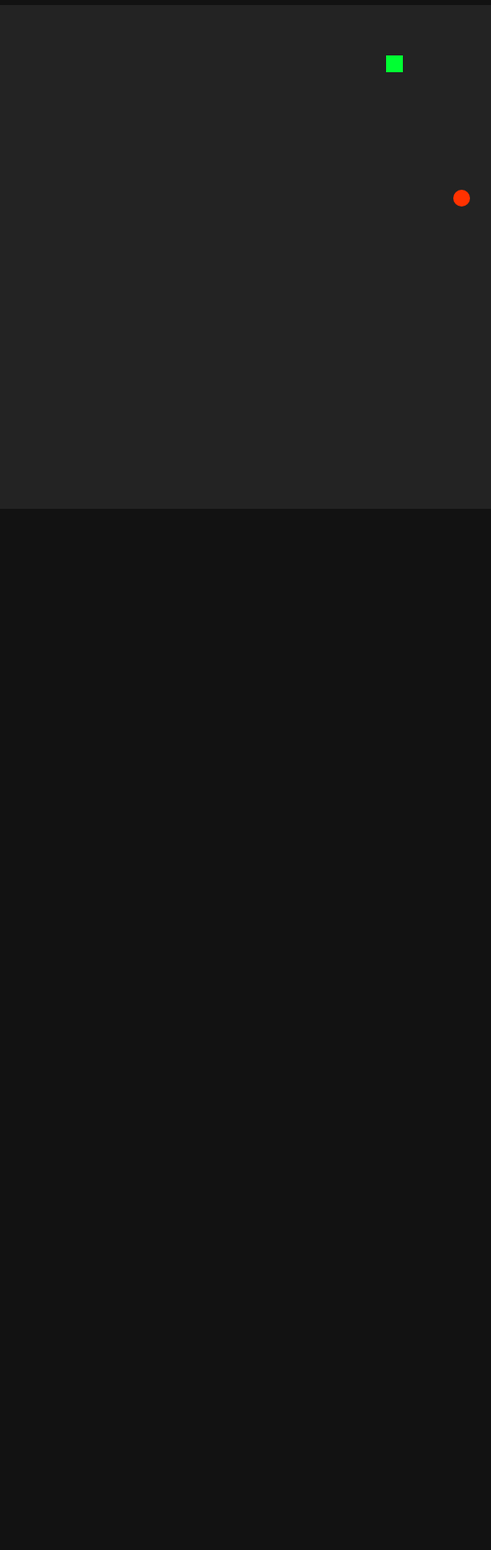
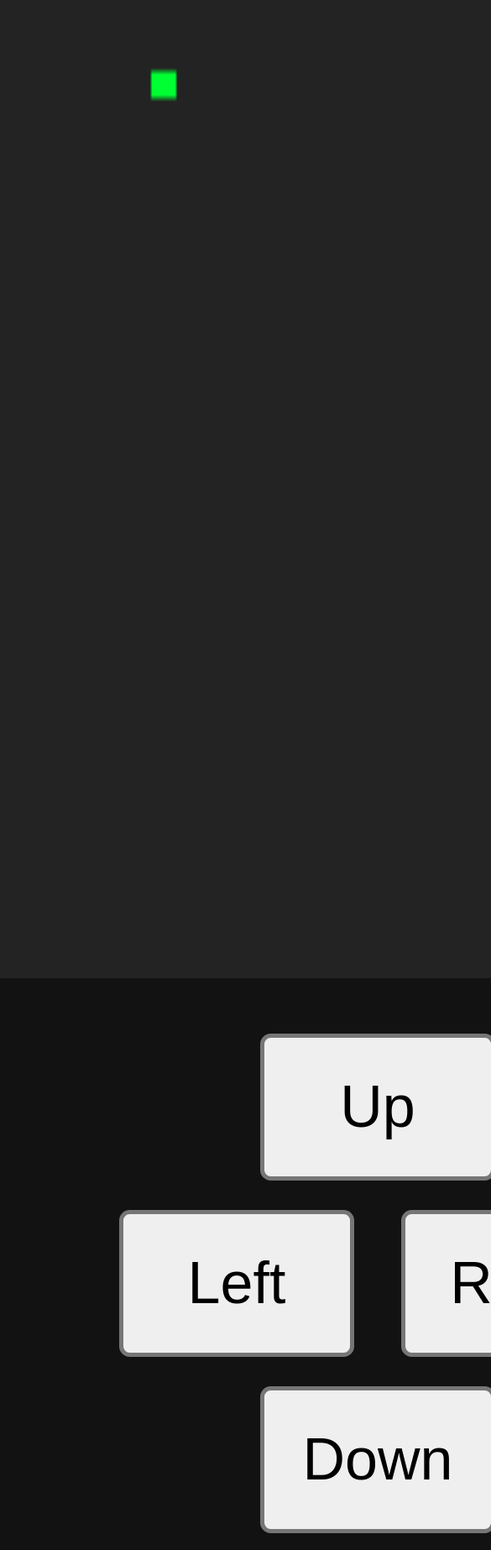
Before and after one commit to TracyGJG/fp-games, a plain HTML site: page 001-snake/web.html in a window 390 px wide. Shown: the part 154-2000 px from the top of the page at 84% size, 585 px wide, since content can reach past the window. Before the commit the page ends 844 px from the top, so only its background shows below. Drawn offline with Linux system fonts and the light colour scheme.

Commit message:
Mobile controls added

```diff
--- a/001-snake/snake.js
+++ b/001-snake/snake.js
@@ -15,7 +15,11 @@ import Matrix from './matrix.js';
 
 import CONSTANTS from './constants.json' with { type: 'json' };
 const { COLS, ROWS, MOVES, NON_SNAKE, INITIAL_LIVES, INITIAL_SCORE, POINTS } = CONSTANTS;
+const IS_LANDSCAPE = window.matchMedia("orientation: landscape").matches;
+const _cols = IS_LANDSCAPE ? COLS : ROWS;
+const _rows = IS_LANDSCAPE ? ROWS : COLS;
 let points = 10;
+
 
 // Predicates
 const willEat = (state) => pointEq(nextHead(state))(state.apple);
@@ -28,9 +32,9 @@ const nextMoves = (state) =>
   state.moves.length > 1 ? dropFirst(state.moves) : state.moves;
 const nextApple = (state) => {
   if (willEat(state)) {
-    (state.snake.length > ROWS) && (points = POINTS.LOW);
-    (state.snake.length > COLS) && (points = POINTS.MED);
-    (state.snake.length > (COLS + ROWS)) && (points = POINTS.HIGH);
+    (state.snake.length > _rows) && (points = POINTS.LOW);
+    (state.snake.length > _cols) && (points = POINTS.MED);
+    (state.snake.length > (_cols + _rows)) && (points = POINTS.HIGH);
     state.score += points;
     return rndPos(state);
   }
@@ -67,11 +71,11 @@ const initialMove = () => {
 export const initialState = () => ({
   score: INITIAL_SCORE,
   lives: INITIAL_LIVES,
-  cols: COLS,
-  rows: ROWS,
+  cols: _cols,
+  rows: _rows,
   moves: initialMove(),
   snake: NON_SNAKE,
-  apple: { x: rnd(0)(COLS), y: rnd(0)(ROWS) },
+  apple: { x: rnd(0)(_cols), y: rnd(0)(_rows) },
 });
 
 // Update state
--- a/001-snake/web.css
+++ b/001-snake/web.css
@@ -24,3 +24,38 @@ h1 {
 h2 {
   text-align: center;
 }
+
+canvas {
+  height: 600px;
+  width: 800px;
+}
+
+section.controls {
+  display: none;
+}
+
+@media (orientation: portrait) {
+  main {
+    zoom: 1.5;
+
+    &:has(h2[hidden]) section.controls {
+      display: block;
+    }
+
+    canvas {
+      height: 800px;
+      width: 600px;
+    }
+  }
+
+  section.controls {
+    zoom: 3.5;
+    padding: 0.5em;
+
+    & button {
+      width: 4em;
+      height: 2.5em;
+      margin: 0.25em;
+    }
+  }
+}
--- a/001-snake/web.html
+++ b/001-snake/web.html
@@ -2,6 +2,7 @@
 <html lang="en">
   <head>
     <meta charset="utf-8" />
+    <meta name="viewport" content="user-scalable=no" />
     <title>Snake</title>
     <link rel="stylesheet" href="web.css" />
     <script src="web.js" type="module"></script>
@@ -11,8 +12,20 @@
       <h1>
         <span id="lives">Lives: XXX</span><span id="score">Score: 0</span>
       </h1>
-      <canvas id="canvas" width="800" height="600"></canvas>
+      <canvas id="canvas"></canvas>
       <h2 hidden>Game Over</h2>
+      <section class="controls">
+        <div>
+          <button data-direction="NORTH">Up</button>
+        </div>
+        <div>
+          <button data-direction="EAST">Left</button>
+          <button data-direction="WEST">Right</button>
+        </div>
+        <div>
+          <button data-direction="SOUTH">Down</button>
+        </div>
+      </section>
     </main>
   </body>
 </html>
--- a/001-snake/web.js
+++ b/001-snake/web.js
@@ -17,13 +17,14 @@ const domGameOver = document.querySelector('h2');
 const canvas = document.getElementById('canvas');
 const ctx = canvas.getContext('2d');
 const FULL_CIRCLE = 2 * Math.PI;
+const IS_LANDSCAPE = window.matchMedia("orientation: landscape").matches;
 
 // Mutable state
 let state = initialState();
 
 // Position helpers
-const x = (c) => Math.round((c * canvas.width) / COLS);
-const y = (r) => Math.round((r * canvas.height) / ROWS);
+const x = (c) => Math.round((c * canvas.width) / (IS_LANDSCAPE ? COLS : ROWS));
+const y = (r) => Math.round((r * canvas.height) / (IS_LANDSCAPE ? ROWS : COLS));
 const CELL_WIDTH = x(1);
 const CELL_HEIGHT = y(1);
 const X_OFFSET = x(0.5);
@@ -91,5 +92,14 @@ window.addEventListener('keydown', (e) => {
   state = enqueue(state, action);
 });
 
+if (!IS_LANDSCAPE) {
+  const controls = document.getElementsByClassName('controls')[0];
+  controls.addEventListener('click', (evt) => {
+    if (evt.target.tagName === 'BUTTON') {
+      state = enqueue(state, evt.target.dataset.direction);
+    }
+  });
+}
+
 // Main Timer
 window.requestAnimationFrame(update());
--- a/002-tetris/web.css
+++ b/002-tetris/web.css
@@ -20,3 +20,32 @@ h1,
 h2 {
   text-align: center;
 }
+
+section.controls {
+  display: none;
+}
+
+@media (orientation: portrait) {
+  main {
+    zoom: 1.8;
+
+    &:has(h2[hidden]) section.controls {
+      display: block;
+    }
+  }
+
+  canvas {
+    zoom: 1.2;
+  }
+
+  section.controls {
+    zoom: 3;
+    padding: 0.25em;
+
+    & button {
+      width: 4em;
+      height: 2em;
+      margin: 0.25em;
+    }
+  }
+}
```
Also changed, not shown: 002-tetris/web.html (+13 -0 lines), 002-tetris/web.js (+10 -0 lines).
